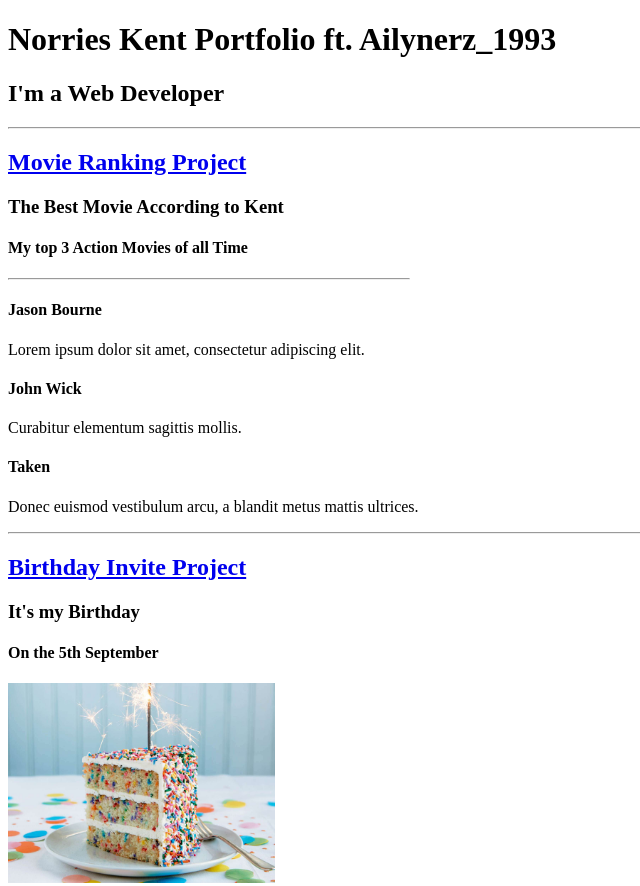
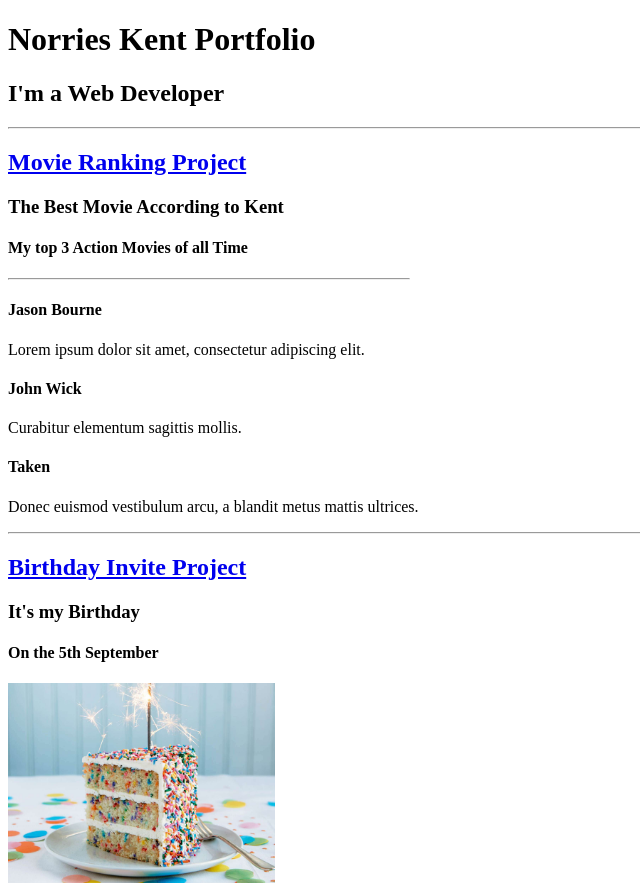
Before and after one commit to kent182/html-portfolio, a plain HTML site: page index.html in a window 1280 px wide. Shown: the top 886 px of the page, without its empty margins (0-640 px from the left). Drawn offline with Linux system fonts and the light colour scheme.

Commit message:
Update index.html

```diff
--- a/index.html
+++ b/index.html
@@ -5,7 +5,7 @@
     <title>Kent Portfolio</title>
 </head>
 <body>
-    <h1>Norries Kent Portfolio ft. Ailynerz_1993</h1>
+    <h1>Norries Kent Portfolio</h1>
     <h2>I'm a Web Developer</h2>
     <hr />
 
```
